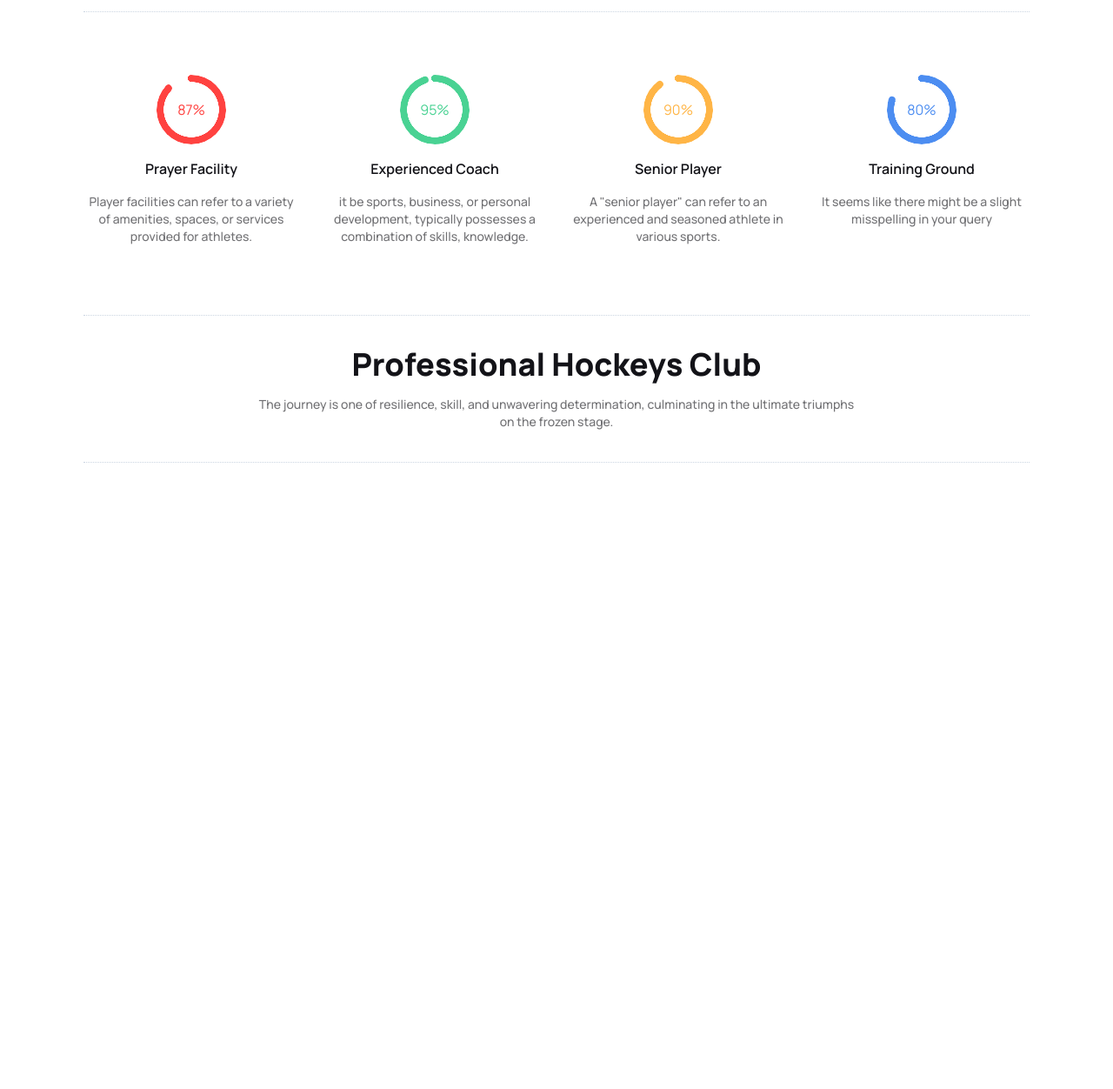
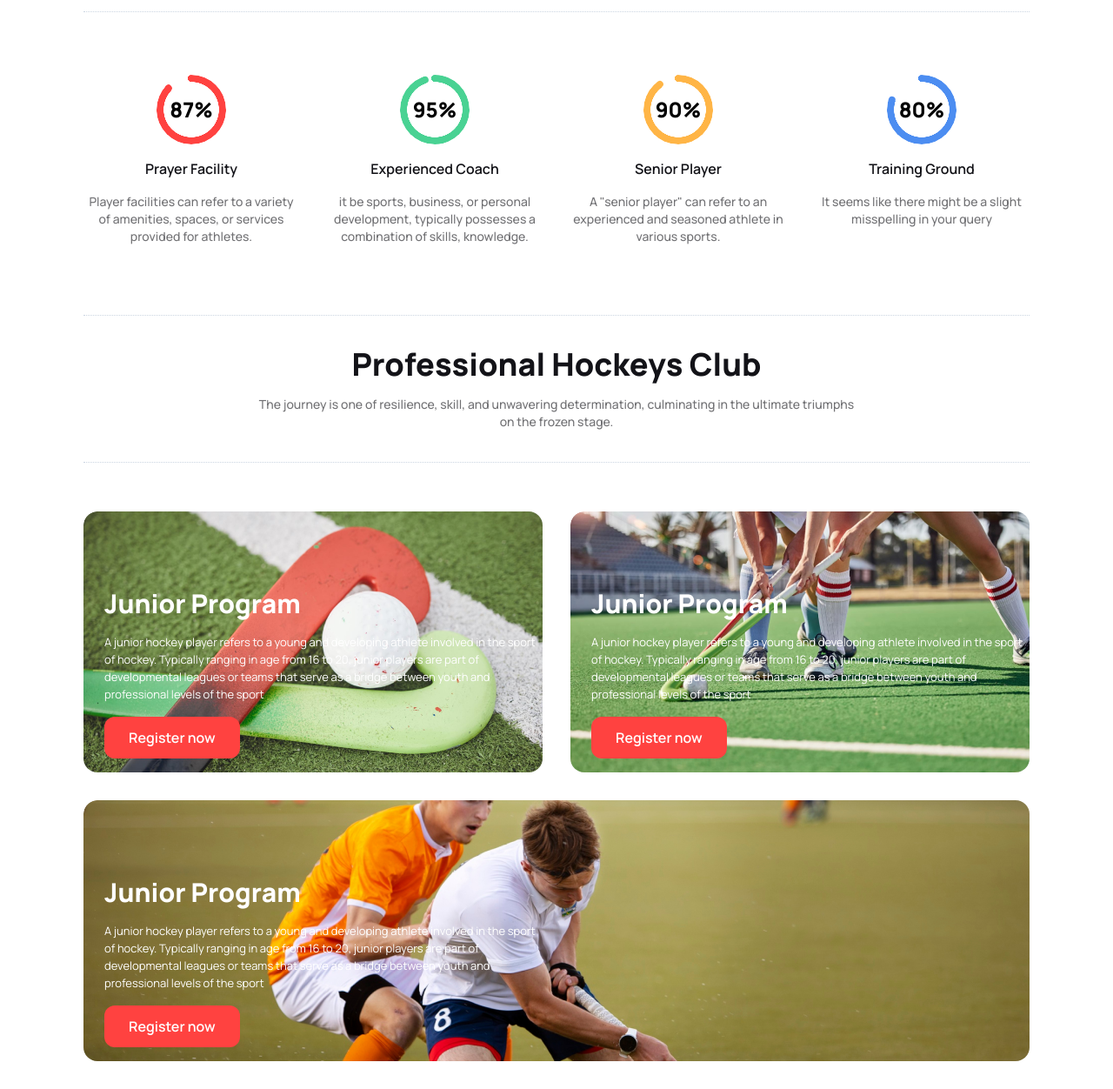
Before and after one commit to wpafsana/assignment-hero-3, a plain HTML site: page index.html in a window 1280 px wide. Shown: the part 888-2140 px from the top of the page at 87% size. Before the commit the page ends 1500 px from the top, so only its background shows below. Drawn offline with nearby package versions, Linux system fonts and the light colour scheme.

Commit message:
added program section

```diff
--- a/index.html
+++ b/index.html
@@ -33,7 +33,12 @@
     .font-manrope{
         font-family: 'Manrope', sans-serif;
     }
-
+   .img-1{
+    background-image:url('/Images/2.png');
+  background-size: cover;
+  background-position: center;
+  background-repeat: no-repeat;
+   }
  </style>
 </head>
 <body class="font-manrope">
@@ -54,7 +59,7 @@
                   <li><a>Contact</a></li>
                 </ul>
               </div>
-              <a class="text-4xl font-extrabold  header-clifford ">Hockey <span class="text-[#FF4240]">’</span>s</a>
+              <a class="text-4xl font-extrabold  header-clifford uppercase ">Hockey <span class="text-[#FF4240]">’</span>s</a>
             </div>
             <div class="navbar-center hidden lg:flex">
               <ul class="menu menu-horizontal px-1 text-base font-bold">
@@ -150,26 +155,26 @@
         <div class="pt-14 grid grid-cols-1 lg:grid-cols-4 gap-8 ">
           <!-- card one -->
           <div class="card text-center space-y-4  ">
-            <div class="radial-progress text-[#FF4240] mx-auto" style="--value:87;" role="progressbar">87%</div>
+            <div class="radial-progress text-[#FF4240] mx-auto  " style="--value:87;" role="progressbar"><span class="text-black text-2xl font-extrabold">87%</span></div>
               <h2 class="text-heading-clifford font-semibold">Prayer Facility</h2>
               <p class="text-para-clifford text-sm font-medium">Player facilities can refer to a variety of amenities, spaces, or services provided for athletes.</p>
             </div>
              <!-- card two -->
           <div class="card text-center space-y-4">
-            <div class="radial-progress text-[#49D293] mx-auto" style="--value:95;" role="progressbar">95%</div>
+            <div class="radial-progress text-[#49D293] mx-auto" style="--value:95;" role="progressbar"><span class="text-black text-2xl font-extrabold">95%</span></div>
               <h2 class="text-heading-clifford font-semibold">Experienced Coach</h2>
               <p class="text-para-clifford text-sm font-medium">it be sports, business, or personal development, typically possesses a combination of skills, knowledge.</p>
             </div>
              <!-- card three -->
           <div class="card text-center space-y-4 ">
-            <div class="radial-progress text-[#FFB546] mx-auto" style="--value:90;" role="progressbar">90%</div>
+            <div class="radial-progress text-[#FFB546] mx-auto" style="--value:90;" role="progressbar"><span class="text-black text-2xl font-extrabold">90%</span></div>
               <h2 class="text-heading-clifford font-semibold">Senior Player</h2>
               <p class="text-para-clifford text-sm font-medium">
                 A "senior player" can refer to an experienced and seasoned athlete in various sports. </p>
             </div>
              <!-- card four-->
           <div class="card text-center space-y-4">
-            <div class="radial-progress text-[#4C8DF1] mx-auto" style="--value:80;" role="progressbar">80%</div>
+            <div class="radial-progress text-[#4C8DF1] mx-auto " style="--value:80;" role="progressbar"><span class="text-black text-2xl font-extrabold">80%</span></div>
               <h2 class="text-heading-clifford font-semibold">Training Ground</h2>
               <p class="text-para-clifford text-sm font-medium">
                 It seems like there might be a slight misspelling in your query</p>
@@ -191,7 +196,44 @@
         </div>
         <hr class="border-t border-dotted border-slate-300 my-4">
 
-        <div>
+        <!-- program images container -->
+        <div class="grid grid-cols-1 lg:grid-cols-2 gap-8 pt-10">
+          <!-- first image card -->
+          <div>
+            <div class="card lg:h-[300px] " style="background-image: url(./Images/2.png); background-repeat: no-repeat;">
+              <div class="p-6 space-y-4 lg:mt-16 ">
+                <h2 class="text-white font-extrabold text-3xl">Junior Program</h2>
+                <p class="text-white text-[13px] font-light leading-5 lg:w-[500px] ">A junior hockey player refers to a young and developing athlete involved in the sport of hockey. Typically ranging in age from 16 to 20, junior players are part of developmental leagues or teams that serve as a bridge between youth and professional levels of the sport</p>
+                <div>
+                  <button class="bg-btn-primary px-7 py-3 rounded-xl text-white font-semibold ">Register now</button>
+                </div>
+              </div>
+            </div>
+          </div>
+          <!-- second image card -->
+          <div>
+            <div class="card  lg:h-[300px]" style="background-image: url(./Images/3.png); background-repeat: no-repeat;">
+              <div class="p-6 space-y-4 lg:mt-16 ">
+                <h2 class="text-white font-extrabold text-3xl">Junior Program</h2>
+                <p class="text-white text-[13px] font-light leading-5 lg:w-[500px]">A junior hockey player refers to a young and developing athlete involved in the sport of hockey. Typically ranging in age from 16 to 20, junior players are part of developmental leagues or teams that serve as a bridge between youth and professional levels of the sport</p>
+                <div>
+                  <button class="bg-btn-primary px-7 py-3 rounded-xl text-white font-semibold ">Register now</button>
+                </div>
+              </div>
+            </div>
+          </div>
+          <!-- third image card -->
+         <div class="lg:col-span-2">
+          <div class="card  lg:h-[300px] " style="background-image: url(./Images/4.png); background-repeat: no-repeat;">
+            <div class="p-6 space-y-4 lg:mt-16 ">
+              <h2 class="text-white font-extrabold text-3xl">Junior Program</h2>
+              <p class="text-white text-[13px] font-light leading-5 lg:w-[500px]">A junior hockey player refers to a young and developing athlete involved in the sport of hockey. Typically ranging in age from 16 to 20, junior players are part of developmental leagues or teams that serve as a bridge between youth and professional levels of the sport</p>
+              <div>
+                <button class="bg-btn-primary px-7 py-3 rounded-xl text-white font-semibold ">Register now</button>
+              </div>
+            </div>
+          </div>
+         </div>
 
         </div>
       </section>
```
